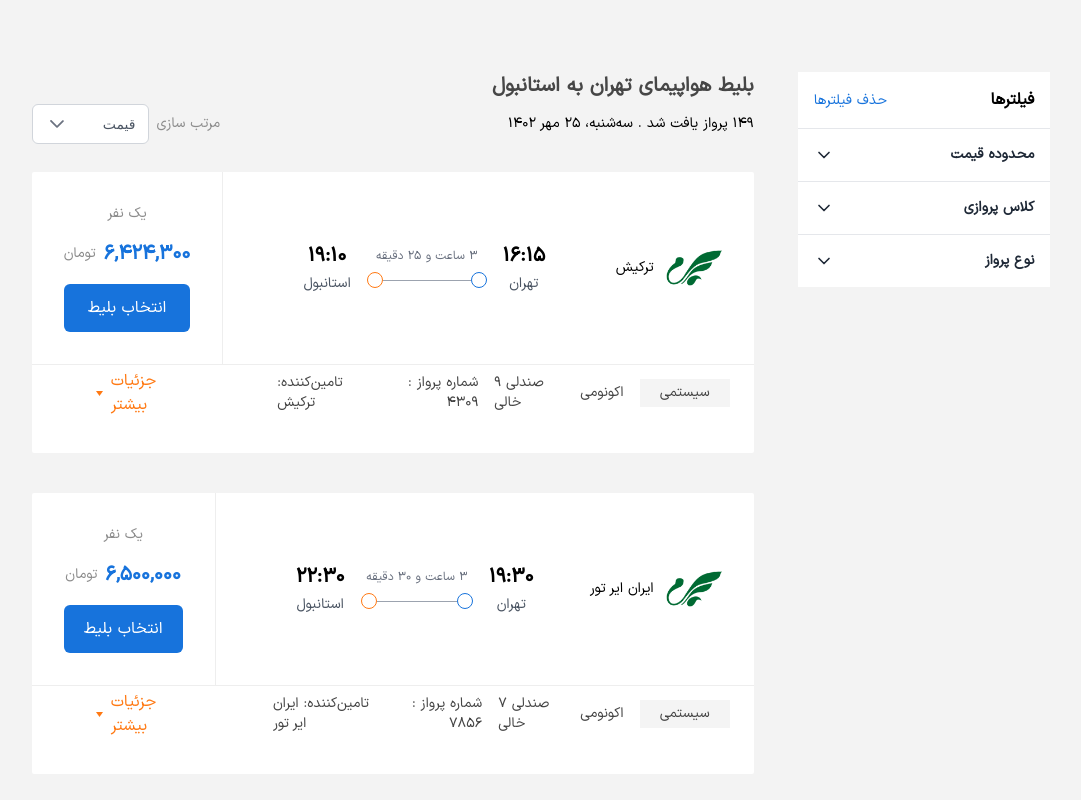
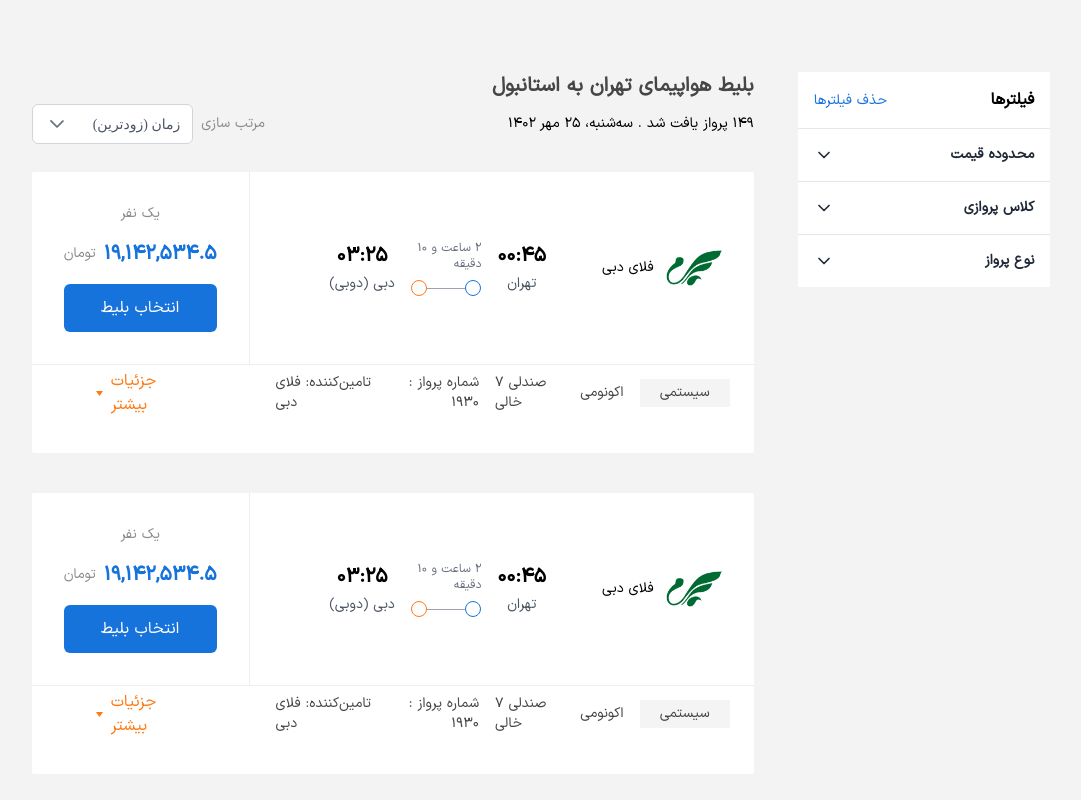
Before and after one commit to AmirNBK/fly-today, a Next.js app: page /flight/search in a window 1280 px wide. Shown: the top 800 px of the page, without its empty margins (99-1180 px from the left). Built offline with nearby package versions, Linux system fonts and the light colour scheme; a web font is replaced by a local one.

Commit message:
implemented sorting flights by price or time

```diff
--- a/app/flight/search/page.tsx
+++ b/app/flight/search/page.tsx
@@ -4,15 +4,20 @@ import localFont from 'next/font/local';
 import { FC } from 'react';
 import data from '@/data/data.json';
 import { PageQueryParams, totalData } from "@/types/types";
+import { SortOption } from "@/utils/sortFlightsUtils";
 const IranSans = localFont({ src: '../../../assets/fonts/IRANSansXFaNum-Regular.ttf' });
 
 const Results: FC<PageQueryParams> = ({ searchParams }) => {
     const CurrentPageIndex = parseInt(searchParams.page as string, 10) || 1;
+    const selectedSortingOption = (searchParams.sort as SortOption) || 'EarliestTime';
+
 
     return (
         <main className={`${IranSans.className} flex flex-row p-6 w-10/12 gap-11 mx-auto mt-12`}>
             <div className="flex-[2]">
-                <FlightResults allData={data as totalData} CurrentPage={CurrentPageIndex} />
+                <FlightResults allData={data as totalData} CurrentPage={CurrentPageIndex}
+                    selectedSortingOption={selectedSortingOption}
+                />
             </div>
             <div className="flex-[0.7]">
                 <FlightFilters />
--- a/components/FlightResults/FlightResults.tsx
+++ b/components/FlightResults/FlightResults.tsx
@@ -7,10 +7,16 @@ import { getFlightsPerPage } from '@/utils/paginationUtils';
 import useAirlineDictionary from '@/hooks/useAirlineDictionary';
 import useAirportDictionary from '@/hooks/useAirportDictionary';
 import { totalData } from '@/types/types';
+import { sortFlights, SortOption } from '@/utils/sortFlightsUtils';
 
-const FlightResults = ({ allData, CurrentPage }: { allData: totalData, CurrentPage: number }) => {
+const FlightResults = ({ allData, CurrentPage, selectedSortingOption }: { allData: totalData, CurrentPage: number, selectedSortingOption: SortOption }) => {
 
-    const flightsData = getFlightsPerPage(CurrentPage, allData.pricedItineraries);
+
+    // Sort the flights based on the selected option
+    const sortedFlights = sortFlights(allData.pricedItineraries, selectedSortingOption);
+
+    // Paginate the sorted flights
+    const flightsData = getFlightsPerPage(CurrentPage, sortedFlights);
 
     // Create a dictionary of airlines to find airline persian name easy
     const airlinesDictionary = useAirlineDictionary(allData.additionalData);
--- a/components/SortingComponent/SortingComponent.tsx
+++ b/components/SortingComponent/SortingComponent.tsx
@@ -2,21 +2,43 @@
 import React, { useState } from 'react';
 import { Dropdown, DropdownChangeEvent } from 'primereact/dropdown';
 import { Sort } from '@/types/types';
-import localFont from 'next/font/local'
-const IranSans = localFont({ src: '../../assets/fonts/IRANSansXFaNum-Regular.ttf' })
+import localFont from 'next/font/local';
+import { useRouter, useSearchParams } from 'next/navigation';
+
+const IranSans = localFont({ src: '../../assets/fonts/IRANSansXFaNum-Regular.ttf' });
 
 const SortingComponent = () => {
     const sorts: Sort[] = [
-        { name: 'قیمت', code: 'Price' },
-        { name: 'زمان', code: 'Time' },
+        { name: 'زمان (زودترین)', code: 'EarliestTime' },
+        { name: 'زمان (دیرترین)', code: 'LatestTime' },
+        { name: 'قیمت (گران ترین)', code: 'HighestPrice' },
+        { name: 'قیمت (ارزان ترین)', code: 'LowestPrice' },
     ];
 
     const [selectedSort, setSelectedSort] = useState<Sort>(sorts[0]);
+    const router = useRouter();
+    const searchParams = useSearchParams();
+
+    const handleSortChange = (e: DropdownChangeEvent) => {
+        const newSort = e.value as Sort;
+        setSelectedSort(newSort);
+
+        const currentParams = new URLSearchParams(searchParams.toString());
+        currentParams.set('sort', newSort.code);
+        const newUrl = `${window.location.pathname}?${currentParams.toString()}`;
+
+        router.push(newUrl);
+    };
 
     return (
         <div className='flex flex-row gap-2 items-center w-1/3'>
-            <Dropdown value={selectedSort} onChange={(e: DropdownChangeEvent) => setSelectedSort(e.value)}
-                options={sorts} optionLabel="name" className={`${IranSans.className} w-full md:w-14rem rtl h-10 flex flex-row items-center`} />
+            <Dropdown
+                value={selectedSort}
+                onChange={handleSortChange}
+                options={sorts}
+                optionLabel="name"
+                className={`${IranSans.className} w-full md:w-14rem rtl h-10 flex flex-row items-center`}
+            />
             <p className=' w-full text-[#8d8d8d] text-sm'>
                 مرتب سازی
             </p>
--- a/types/types.ts
+++ b/types/types.ts
@@ -1,5 +1,6 @@
 export interface PageQueryParams {
   searchParams: {
+    sort: string;
     page?: string;
   };
 }
--- /dev/null
+++ b/utils/sortFlightsUtils.ts
@@ -0,0 +1,30 @@
+import { PricedItinerary } from "@/types/types";
+
+export type SortOption = 'EarliestTime' | 'LatestTime' | 'LowestPrice' | 'HighestPrice';
+
+export const sortFlights = (flights: PricedItinerary[], sortOption: SortOption): PricedItinerary[] => {
+    switch (sortOption) {
+        case 'EarliestTime':
+            return flights.sort((a, b) =>
+                new Date(a.originDestinationOptions[0].flightSegments[0].departureDateTime).getTime() -
+                new Date(b.originDestinationOptions[0].flightSegments[0].departureDateTime).getTime()
+            );
+        case 'LatestTime':
+            return flights.sort((a, b) =>
+                new Date(b.originDestinationOptions[0].flightSegments[0].departureDateTime).getTime() -
+                new Date(a.originDestinationOptions[0].flightSegments[0].departureDateTime).getTime()
+            );
+        case 'LowestPrice':
+            return flights.sort((a, b) =>
+                a.airItineraryPricingInfo.ptcFareBreakdown[0].passengerFare.totalFare -
+                b.airItineraryPricingInfo.ptcFareBreakdown[0].passengerFare.totalFare
+            );
+        case 'HighestPrice':
+            return flights.sort((a, b) =>
+                b.airItineraryPricingInfo.ptcFareBreakdown[0].passengerFare.totalFare -
+                a.airItineraryPricingInfo.ptcFareBreakdown[0].passengerFare.totalFare
+            );
+        default:
+            return flights;
+    }
+};
```
